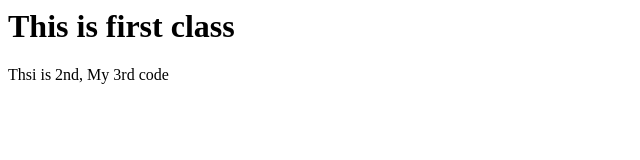
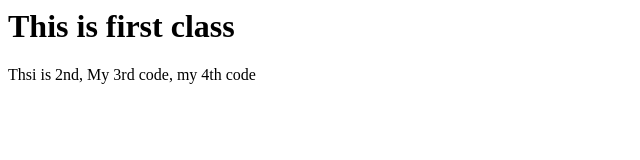
Before and after one commit to devashishciet/gitsession, a plain HTML site: page index.html in a window 1280 px wide. Shown: the full height of the page, 0-640 px from the left. Drawn offline with Linux system fonts and the light colour scheme.

Commit message:
Update index.html

```diff
--- a/index.html
+++ b/index.html
@@ -1,7 +1,7 @@
 <html>
 	<title>Hello world</title>
 	<body><h1>This is first class</h1>
-	Thsi is 2nd, My 3rd code
+	Thsi is 2nd, My 3rd code, my 4th code
 	</body>
 
 </html>
```
